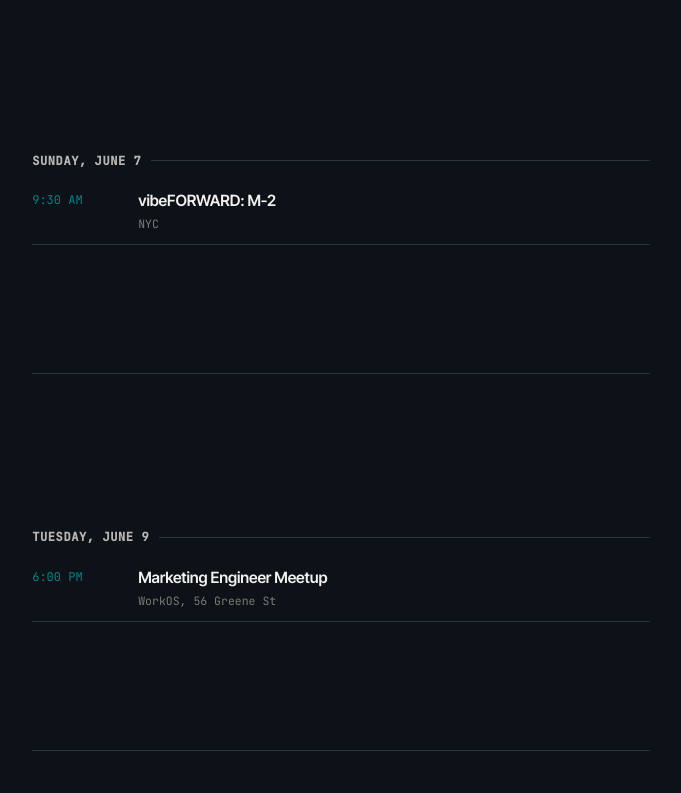
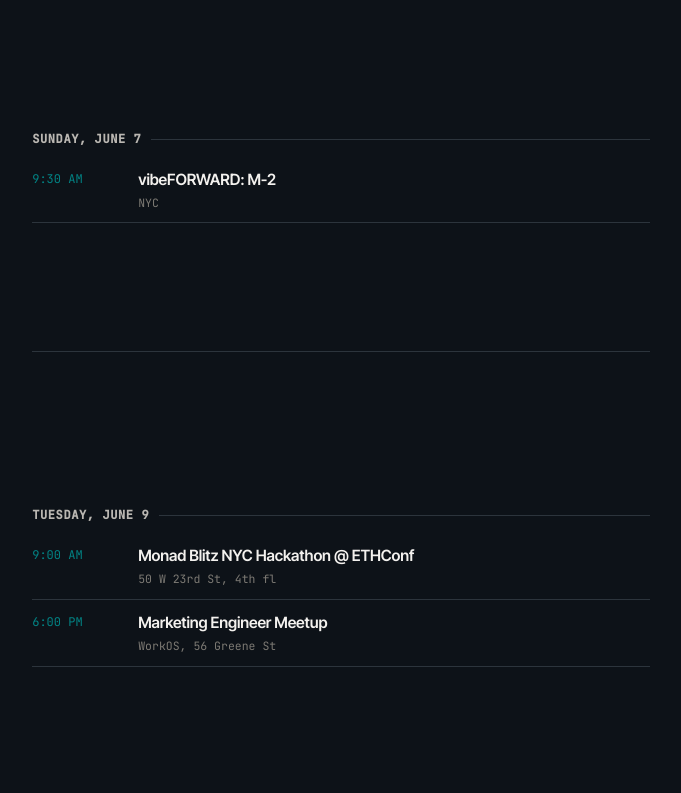
Before and after one commit to nycsav/ensolabs-site, a Next.js app: page /nytw in a window 1280 px wide. Shown: the part 1647-2440 px from the top of the page, without its empty margins (299-980 px from the left). Built offline with nearby package versions, Linux system fonts and the light colour scheme; no server answers.

Commit message:
nytw: auto-sync confirmed events (2026-06-06_11:01)

```diff
--- a/app/nytw/page.tsx
+++ b/app/nytw/page.tsx
@@ -105,6 +105,7 @@
   // Sun Jun 7
   { d: '2026-06-07', t: '9:30 AM', n: 'vibeFORWARD: M-2', v: 'NYC' },
   // Tue Jun 9
+  { d: '2026-06-09', t: '9:00 AM', n: 'Monad Blitz NYC Hackathon @ ETHConf', v: '50 W 23rd St, 4th fl' },
   { d: '2026-06-09', t: '6:00 PM', n: 'Marketing Engineer Meetup', v: 'WorkOS, 56 Greene St' },
   // Wed Jun 10
   { d: '2026-06-10', t: '2:00 PM', n: 'Future-proof Your Business: AI Forecasts with BigQuery + Agents', v: 'Online', tag: 'virtual' },
@@ -162,7 +163,7 @@
       </div>
 
       <div style={{ background: 'var(--bg-2)', border: '1px solid var(--teal-dim)', borderRadius: 12, padding: '13px 16px', marginBottom: 4, fontSize: 14, color: 'var(--fg-2)' }}>
-        <span style={{ color: 'var(--teal)' }}>★ Best bets to catch me in person:</span> the OpenAI Builder Lounge, AI for Finance (Claude + MCP), and 2x AI with Fin + Anthropic (Thu), the Profound Marketing Engineering Hackathon (Sat), and the Arize Builders Meetup (Wed Jun 10).
+        <span style={{ color: 'var(--teal)' }}>★ Best bets to catch me in person:</span> the Profound Marketing Engineering Hackathon (Sat), the Marketing Engineer Meetup at WorkOS (Tue Jun 9), and the Arize Builders Meetup (Wed Jun 10).
       </div>
       <p style={{ fontFamily: mono, fontSize: 11, color: 'var(--fg-3)', margin: '8px 0 0' }}>★ = best chance to meet · &ldquo;virtual&rdquo; = I&rsquo;m tuning in remotely</p>
 
```
